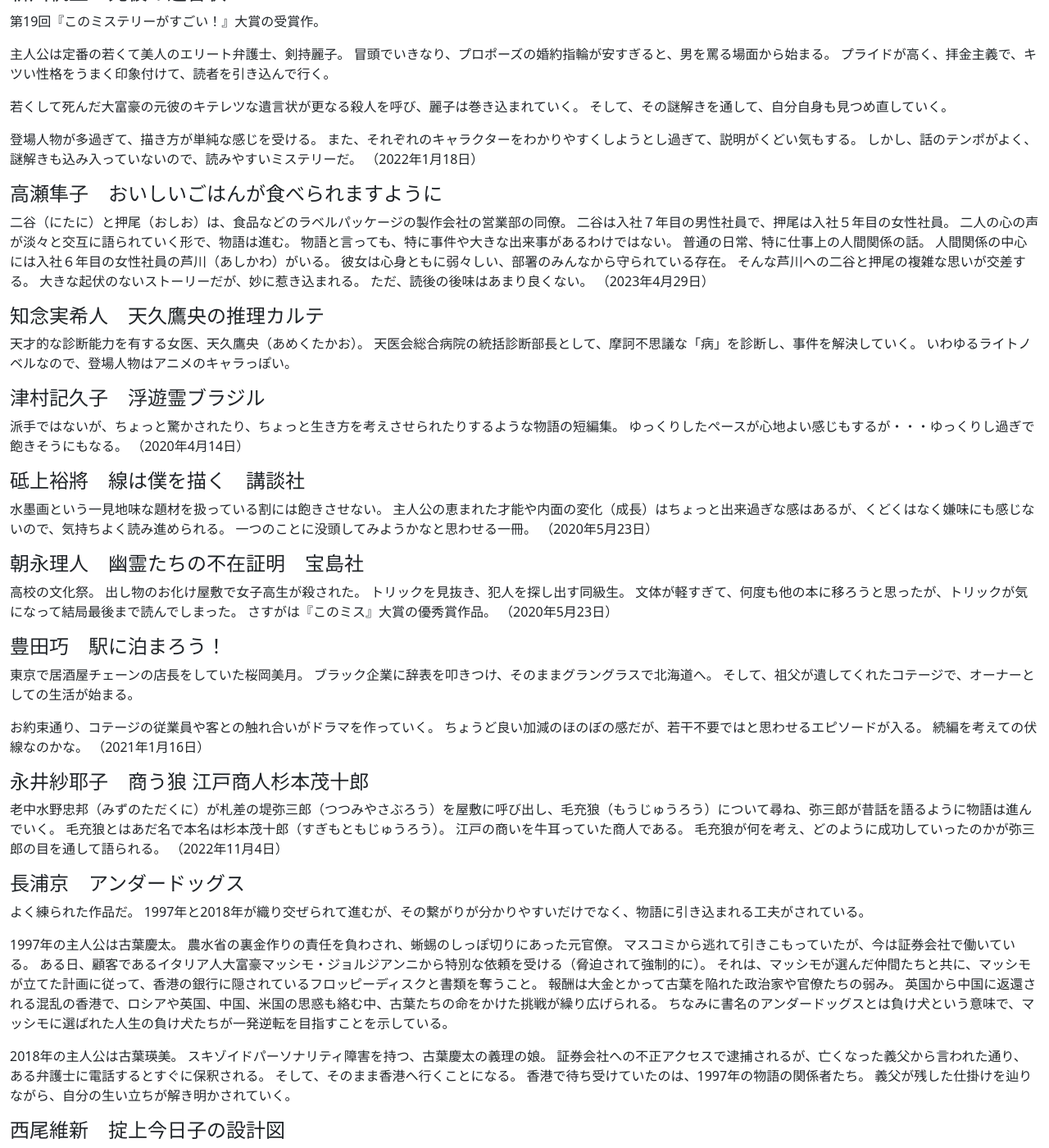
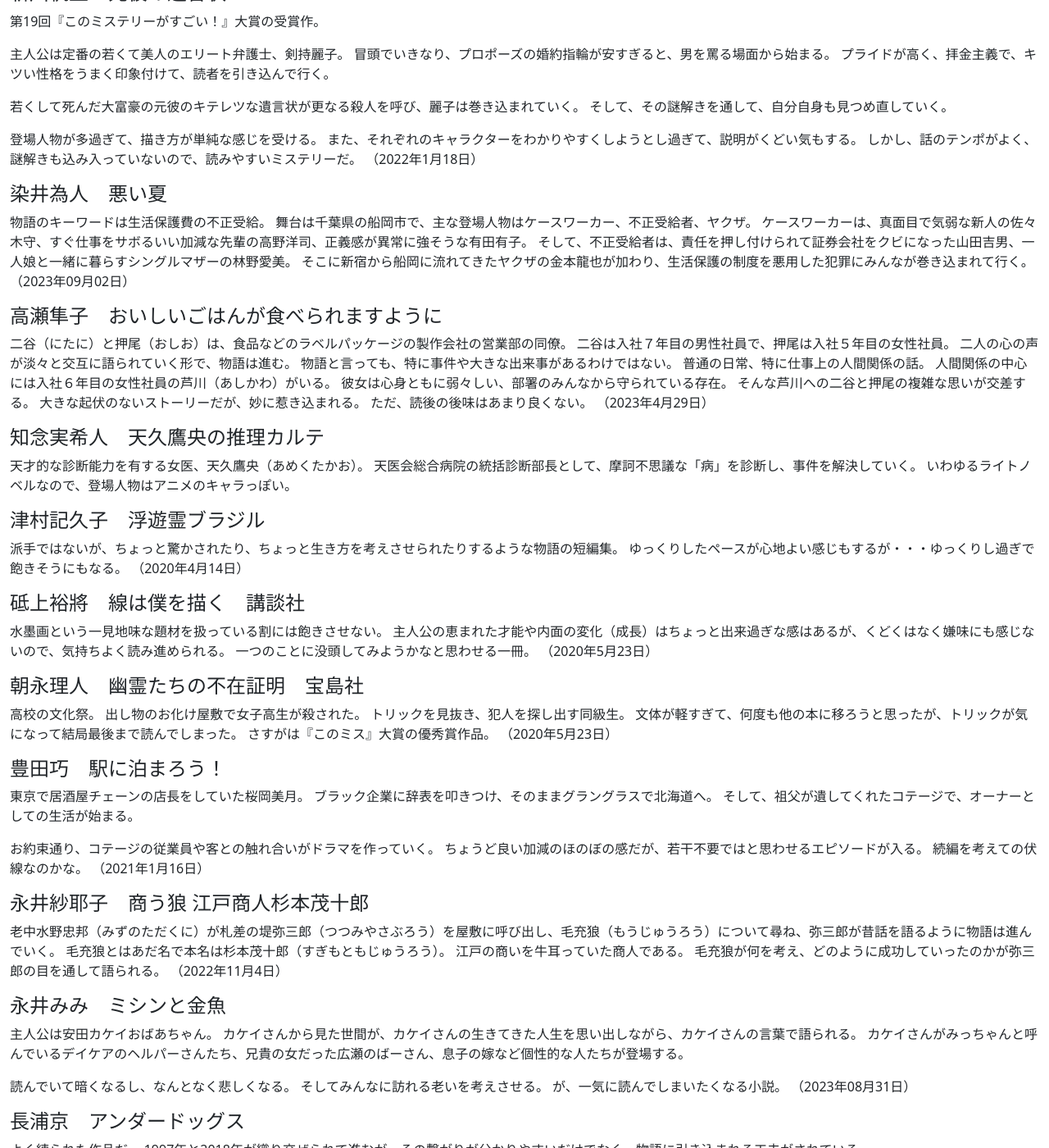
Before and after one commit to waipuna96815/waipuna96815.github.io, a Jekyll site: the page built from pages/book-etc.md, in a window 1280 px wide and 1400 px high, scrolled down 2264 px. Shown: the whole window at 82% size. Built offline with Jekyll 4.4.1, drawn with Linux system fonts in a browser that asks for light colours; nearby versions of some CDN libraries; some of the changed text lies outside the part shown.

Commit message:
add two books by Ngai Mimi and Somei

```diff
--- a/pages/book-etc.md
+++ b/pages/book-etc.md
@@ -1,7 +1,7 @@
 ---
 layout: page
 title: 読書メモ：その他
-date: 2023-08-26
+date: 2023-09-04
 categories: 読書
 ---
 <div id="aizawa"></div>
@@ -168,6 +168,16 @@ JR総武線中野駅近くの野方警察署の取調室で、等々力功（と
 しかし、話のテンポがよく、謎解きも込み入っていないので、読みやすいミステリーだ。
 （2022年1月18日）
 
+<div id="somei"></div>
+####  染井為人　悪い夏
+
+物語のキーワードは生活保護費の不正受給。
+舞台は千葉県の船岡市で、主な登場人物はケースワーカー、不正受給者、ヤクザ。
+ケースワーカーは、真面目で気弱な新人の佐々木守、すぐ仕事をサボるいい加減な先輩の高野洋司、正義感が異常に強そうな有田有子。
+そして、不正受給者は、責任を押し付けられて証券会社をクビになった山田吉男、一人娘と一緒に暮らすシングルマザーの林野愛美。
+そこに新宿から船岡に流れてきたヤクザの金本龍也が加わり、生活保護の制度を悪用した犯罪にみんなが巻き込まれて行く。
+（2023年09月02日）
+
 <div id="takase"></div>
 #### 高瀬隼子　おいしいごはんが食べられますように
 
@@ -235,6 +245,18 @@ JR総武線中野駅近くの野方警察署の取調室で、等々力功（と
 江戸の商いを牛耳っていた商人である。
 毛充狼が何を考え、どのように成功していったのかが弥三郎の目を通して語られる。
 （2022年11月4日）
+
+<div id="nagaimimi"></div>
+#### 永井みみ　ミシンと金魚
+
+主人公は安田カケイおばあちゃん。
+カケイさんから見た世間が、カケイさんの生きてきた人生を思い出しながら、カケイさんの言葉で語られる。
+カケイさんがみっちゃんと呼んでいるデイケアのヘルパーさんたち、兄貴の女だった広瀬のばーさん、息子の嫁など個性的な人たちが登場する。
+
+読んでいて暗くなるし、なんとなく悲しくなる。
+そしてみんなに訪れる老いを考えさせる。
+が、一気に読んでしまいたくなる小説。
+（2023年08月31日）
 
 <div id="nagaura"></div>
 #### 長浦京　アンダードッグス
```
Also changed, not shown: book.md (+4 -0 lines), index.md (+2 -0 lines).
